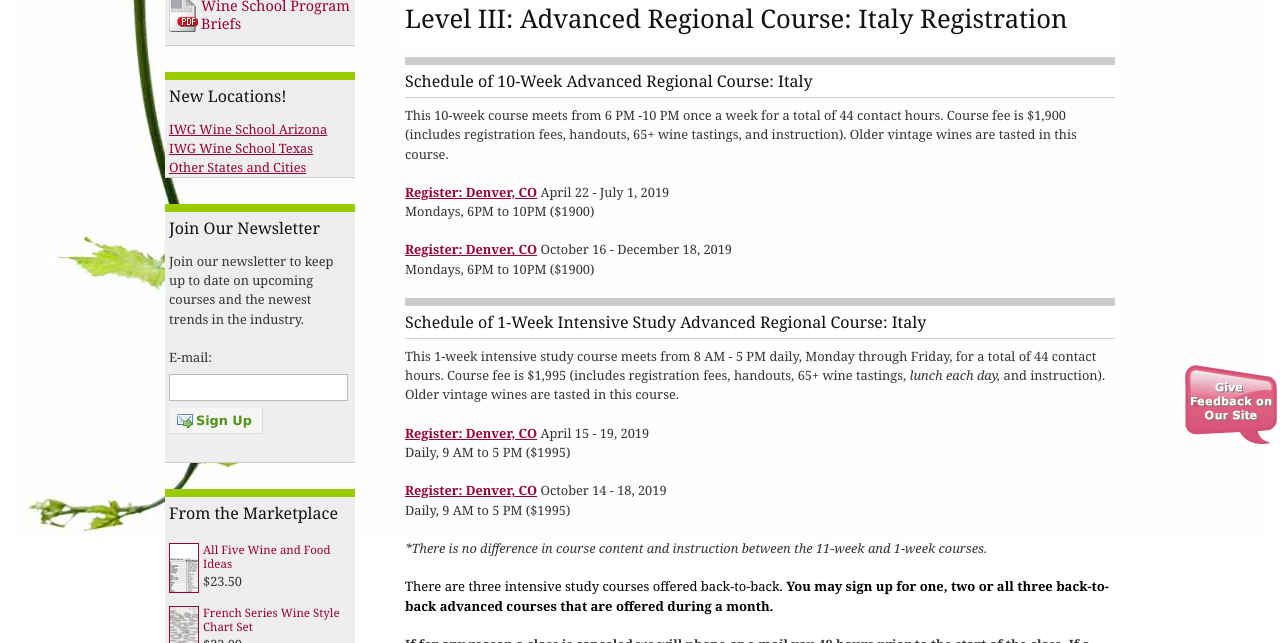
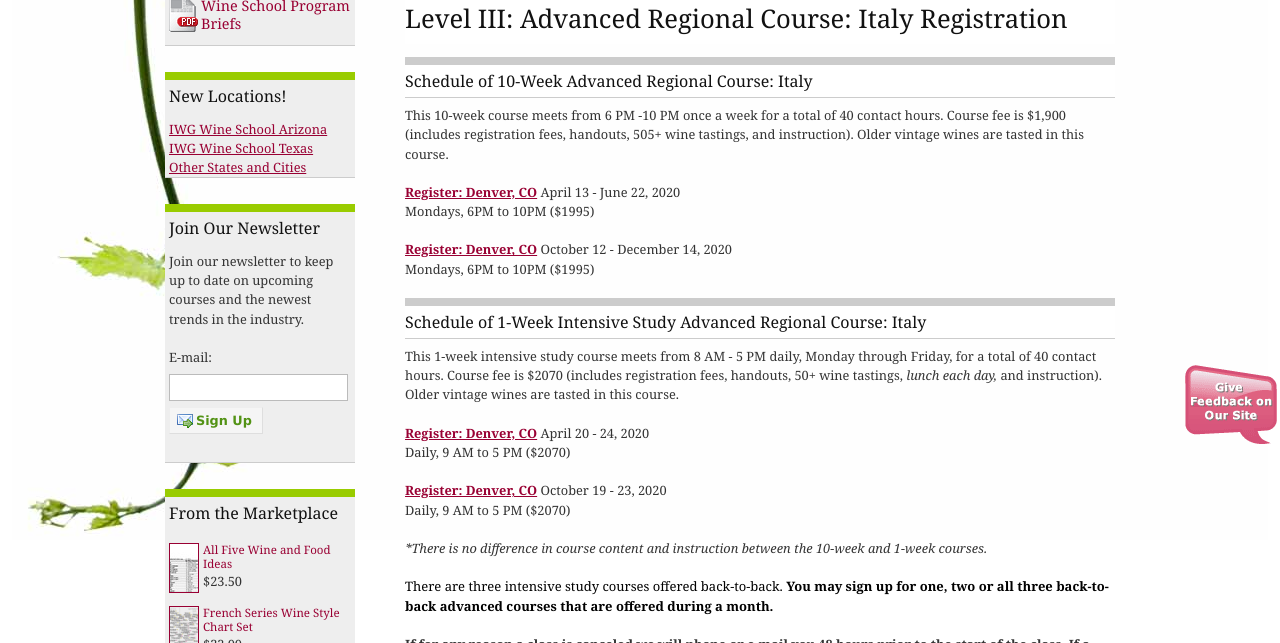
Before and after one commit to CKDev/internationalwineguild.com, a Jekyll site: the page built from advanced-regional-course-italy-registration.html, in a window 1280 px wide. Shown: the part 440-1083 px from the top of the page. Built offline with Jekyll 4.4.1, drawn with Linux system fonts in a browser that asks for light colours; a script that is not in the unit is left out; comment, search, counter and statistics services are not loaded.

Commit message:
Update advanced-regional-course-italy-registration.html

```diff
--- a/advanced-regional-course-italy-registration.html
+++ b/advanced-regional-course-italy-registration.html
@@ -5,30 +5,36 @@ permalink: "/advanced-regional-course-italy-registration"
 
 <h1>Level III: Advanced Regional Course: Italy Registration</h1>
 <h2>Schedule of 10-Week Advanced Regional Course: Italy</h2>
-<p>This 10-week course meets from 6 PM -10 PM once a week for a total of 44 contact hours. Course fee is $1,900
-  (includes registration fees, handouts, 65+ wine tastings, and instruction). Older vintage wines are tasted in this
+<p>This 10-week course meets from 6 PM -10 PM once a week for a total of 40 contact hours. Course fee is $1,900
+  (includes registration fees, handouts, 505+ wine tastings, and instruction). Older vintage wines are tasted in this
   course.</p>
+
 <p><a
-    href="http://ww4.aitsafe.com/cf/add.cfm?userid=6714687&amp;product=Advanced+Reg+Italy+Denver+PM++-++April+22+-+July+01,+2019&amp;price=1900&amp;return=www.internationalwineguild.com/advanced-regional-course-italy-registration"
-    class="ga-track"><strong>Register: Denver, CO</strong></a> April 22 - July 1, 2019<br>
-  Mondays, 6PM to 10PM ($1900)</p>
+    href="http://ww4.aitsafe.com/cf/add.cfm?userid=6714687&amp;product=Advanced+Reg+Italy+Denver+PM++-++April+13+-+June+22,+2020&amp;price=1995&amp;return=www.internationalwineguild.com/advanced-regional-course-italy-registration"
+    class="ga-track"><strong>Register: Denver, CO</strong></a> April 13 - June 22, 2020<br>
+  Mondays, 6PM to 10PM ($1995)</p>
+
 <p><a
-    href="http://ww4.aitsafe.com/cf/add.cfm?userid=6714687&amp;product=Advanced+Reg+Italy+Denver+PM++-++October+16+-+December+18,+2019&amp;price=1900&amp;return=www.internationalwineguild.com/advanced-regional-course-italy-registration"
-    class="ga-track"><strong>Register: Denver, CO</strong></a> October 16 - December 18, 2019<br>
-  Mondays, 6PM to 10PM ($1900)</p>
+    href="http://ww4.aitsafe.com/cf/add.cfm?userid=6714687&amp;product=Advanced+Reg+Italy+Denver+PM++-++October+12+-+December+14,+2020&amp;price=1995&amp;return=www.internationalwineguild.com/advanced-regional-course-italy-registration"
+    class="ga-track"><strong>Register: Denver, CO</strong></a> October 12 - December 14, 2020<br>
+  Mondays, 6PM to 10PM ($1995)</p>
+
 <h2>Schedule of 1-Week Intensive Study Advanced Regional Course: Italy</h2>
-<p>This 1-week intensive study course meets from 8 AM - 5 PM daily, Monday through Friday, for a total of 44 contact
-  hours. Course fee is $1,995 (includes registration fees, handouts, 65+ wine tastings, <em>lunch each day,</em> and
+<p>This 1-week intensive study course meets from 8 AM - 5 PM daily, Monday through Friday, for a total of 40 contact
+  hours. Course fee is $2070 (includes registration fees, handouts, 50+ wine tastings, <em>lunch each day,</em> and
   instruction). Older vintage wines are tasted in this course. &nbsp;</p>
+
 <p><a
-    href="http://ww4.aitsafe.com/cf/add.cfm?userid=6714687&amp;product=Intensive+Study+Adv+Reg+Italy+Denver++-++April+15+-19,+2019&amp;price=1995&amp;return=www.internationalwineguild.com/advanced-regional-course-italy-registration"
-    class="ga-track"><strong>Register: Denver, CO</strong></a> April 15 - 19, 2019<br>
-  Daily, 9 AM to 5 PM ($1995)</p>
+    href="http://ww4.aitsafe.com/cf/add.cfm?userid=6714687&amp;product=Intensive+Study+Adv+Reg+Italy+Denver++-++April+20+-24,+2020&amp;price=2070&amp;return=www.internationalwineguild.com/advanced-regional-course-italy-registration"
+    class="ga-track"><strong>Register: Denver, CO</strong></a> April 20 - 24, 2020<br>
+  Daily, 9 AM to 5 PM ($2070)</p>
+
 <p><a
-    href="http://ww4.aitsafe.com/cf/add.cfm?userid=6714687&amp;product=Intensive+Study+Adv+Reg+Italy+Denver++-++October+145+-18,+2019&amp;price=1995&amp;return=www.internationalwineguild.com/advanced-regional-course-italy-registration"
-    class="ga-track"><strong>Register: Denver, CO</strong></a> October 14 - 18, 2019<br>
-  Daily, 9 AM to 5 PM ($1995)</p>
-<p><em>*There is no difference in course content and instruction between the 11-week and 1-week courses.</em></p>
+    href="http://ww4.aitsafe.com/cf/add.cfm?userid=6714687&amp;product=Intensive+Study+Adv+Reg+Italy+Denver++-++October+19+-23,+2020&amp;price=20705&amp;return=www.internationalwineguild.com/advanced-regional-course-italy-registration"
+    class="ga-track"><strong>Register: Denver, CO</strong></a> October 19 - 23, 2020<br>
+  Daily, 9 AM to 5 PM ($2070)</p>
+
+<p><em>*There is no difference in course content and instruction between the 10-week and 1-week courses.</em></p>
 <p>
   <font size="2" color="#000000">There are three intensive study courses offered back-to-back.&nbsp;<strong>You may
       sign up for one, two or all three back-to-back advanced courses that are offered during a month.</strong></font>
```
